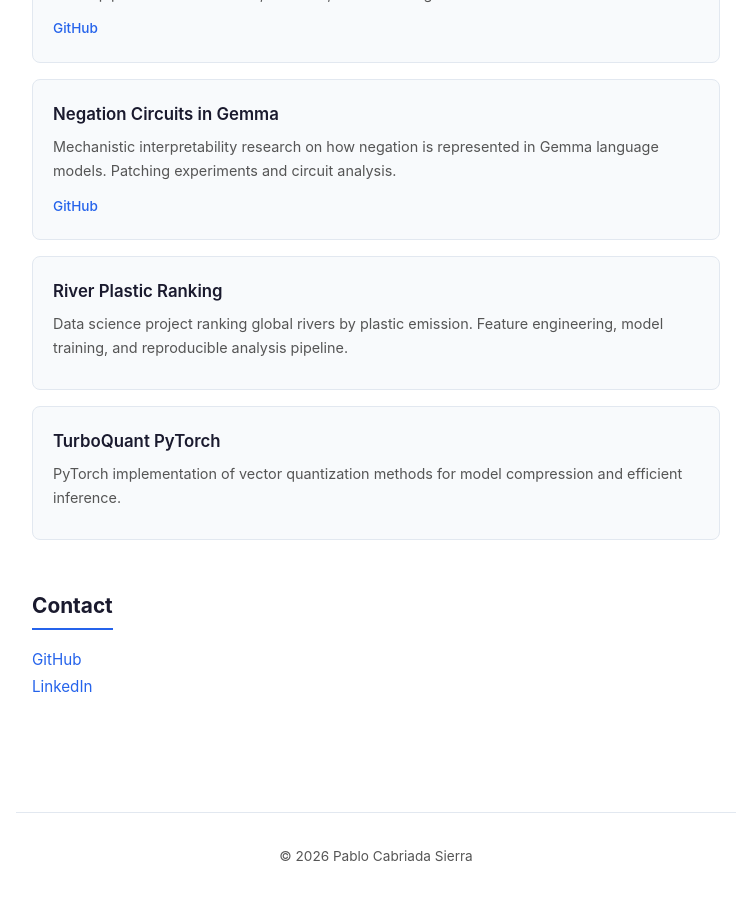
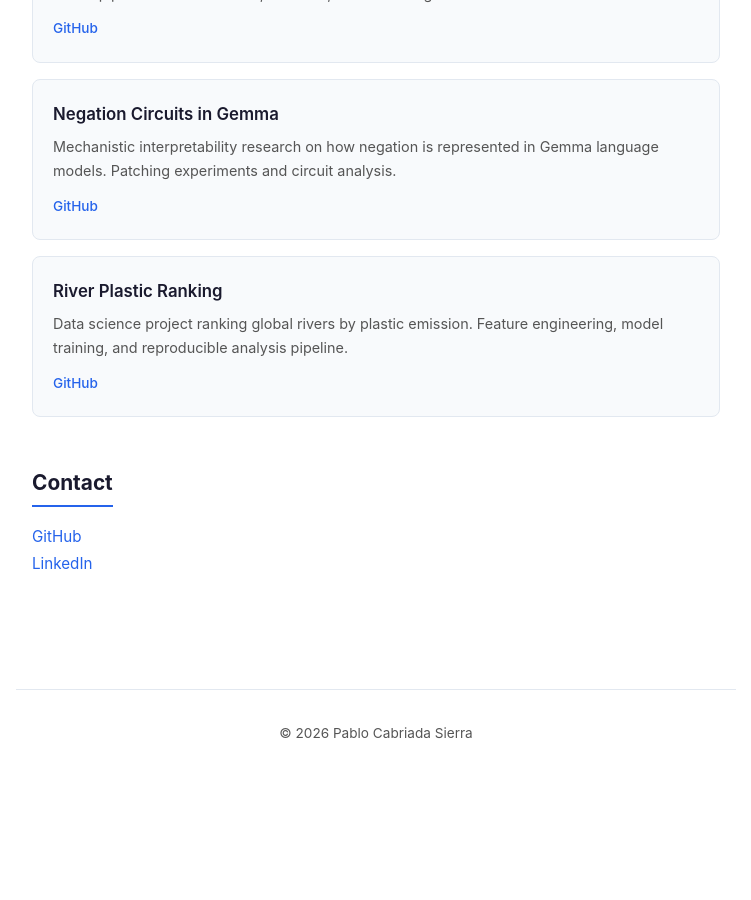
Before and after one commit to pablocs116/pablocs116.github.io, a Jekyll site: the page built from index.md, in a window 1280 px wide and 900 px high, scrolled down 1134 px. Shown: the whole window, without its empty margins (264-1015 px from the left). Built offline with Jekyll 4.4.1, drawn with Linux system fonts in a browser that asks for light colours; after the commit the page ends 1911 px from its top, so only the background shows below that.

Commit message:
Remove turboquant, add river-plastic-ranking GitHub link

```diff
--- a/index.md
+++ b/index.md
@@ -60,11 +60,7 @@ title: "Pablo Cabriada Sierra"
   <div class="project-card">
     <h3>River Plastic Ranking</h3>
     <p>Data science project ranking global rivers by plastic emission. Feature engineering, model training, and reproducible analysis pipeline.</p>
-  </div>
-
-  <div class="project-card">
-    <h3>TurboQuant PyTorch</h3>
-    <p>PyTorch implementation of vector quantization methods for model compression and efficient inference.</p>
+    <a href="https://github.com/pablocs116/river-plastic-ranking">GitHub</a>
   </div>
 </section>
 
```
